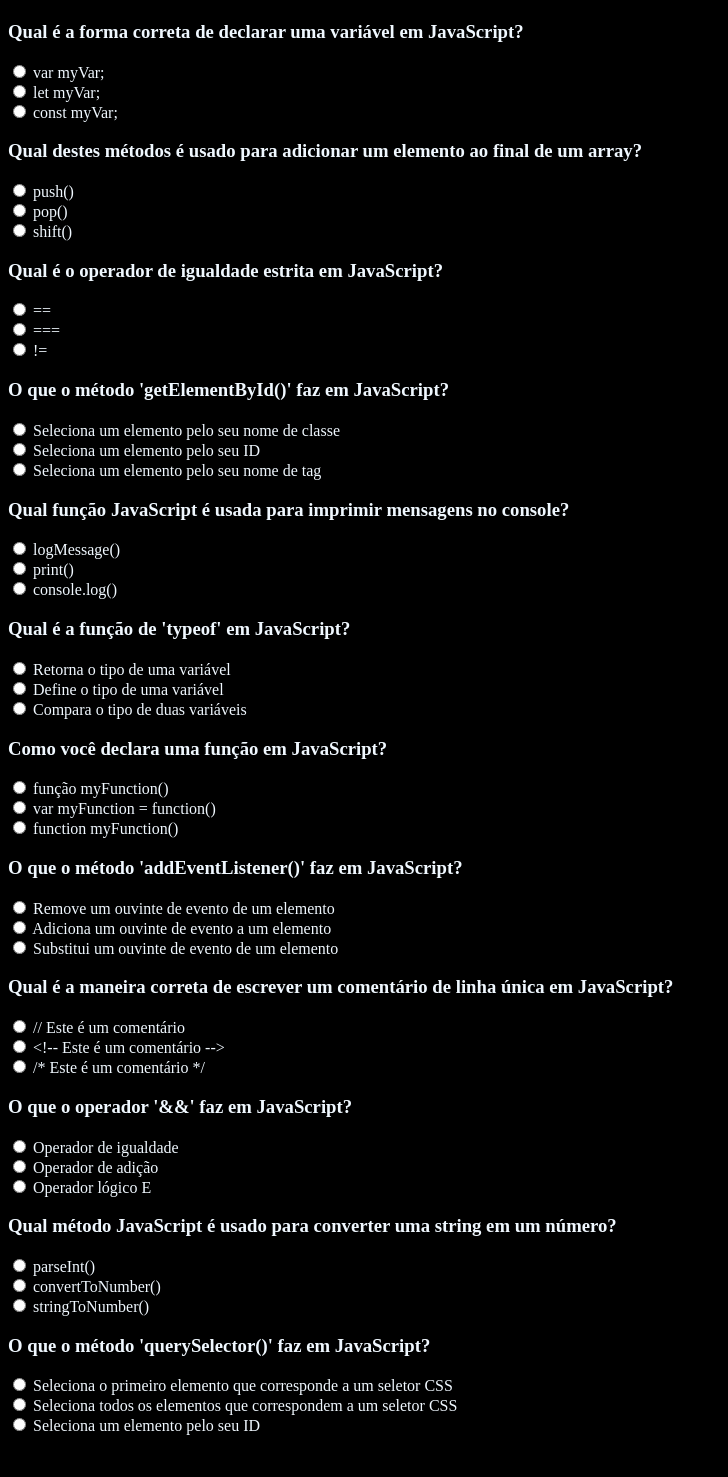
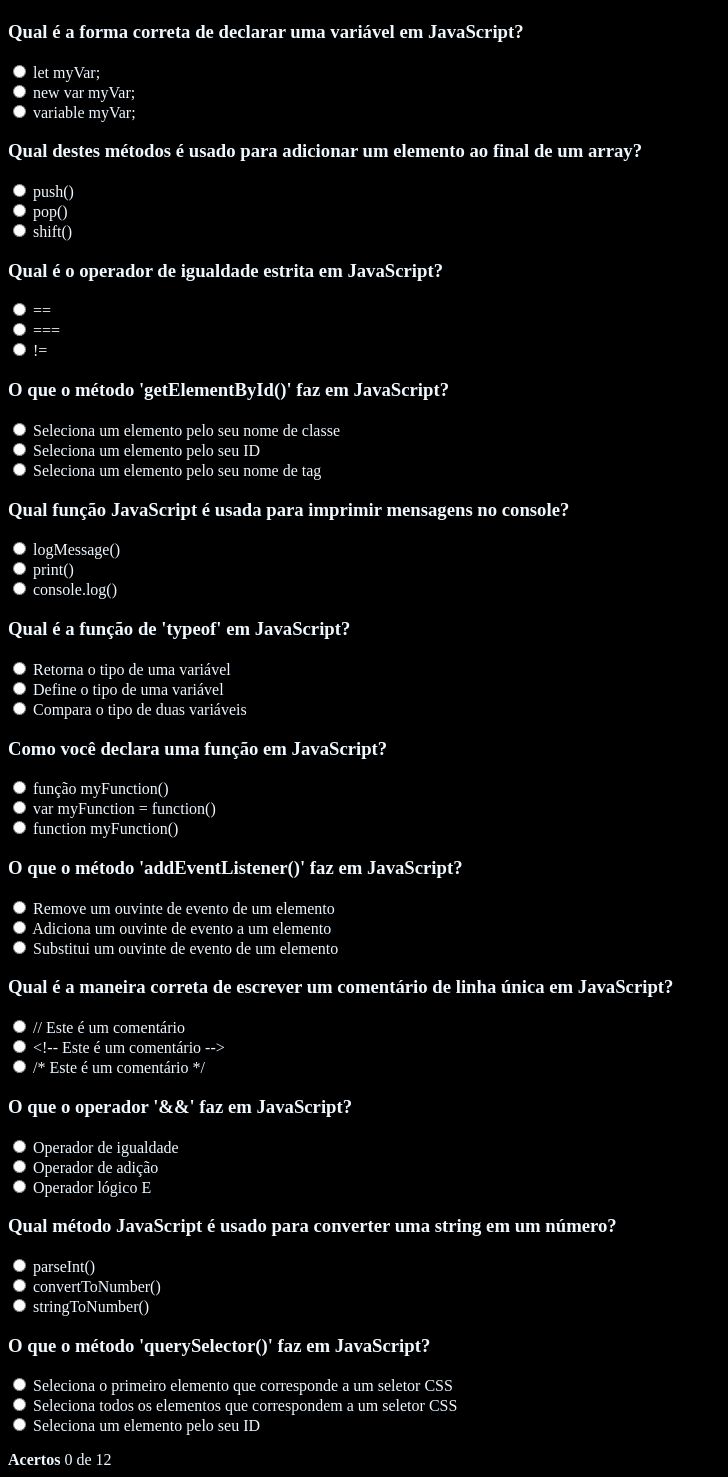
Before and after one commit to Adn90/Quiz, a plain HTML site: page index.html in a window 1280 px wide. Shown: the part 59-1536 px from the top of the page, without its empty margins (0-728 px from the left). Before the commit the page ends 1510 px from the top, so only its background shows below. Drawn offline with Linux system fonts and the light colour scheme.

Commit message:
mudança de atributos dinamicamente; atualização de acertos

```diff
--- a/index.html
+++ b/index.html
@@ -22,6 +22,11 @@
       </dl>
     </div>
   </template>
+
+  <div id="acertos">
+    <strong>Acertos</strong>
+    <span>0 de 12</span>
+  </div>
   <script src="index.js"></script>
 </body>
 </html>
--- a/index.js
+++ b/index.js
@@ -2,11 +2,11 @@ const perguntas = [
   {
     pergunta: "Qual é a forma correta de declarar uma variável em JavaScript?",
     respostas: [
-      "var myVar;",
       "let myVar;",
-      "const myVar;",
+      "new var myVar;",
+      "variable myVar;",
     ],
-    correta: 1
+    correta: 0
   },
   {
     pergunta: "Qual destes métodos é usado para adicionar um elemento ao final de um array?",
@@ -109,22 +109,40 @@ const perguntas = [
   },
 ];
 
+const respostasCorretas = new Set();
+const totalDePerguntas = perguntas.length;
+
 const quiz = document.querySelector('#quiz');
 const template = document.querySelector("template");
 for (const item of perguntas) {
   const quizItem = template.content.cloneNode(true); // copia o que tem dentro da tag
   quizItem.querySelector('h3').textContent = item.pergunta;
-
-  for (const resposta of item.respostas) {
-    // procura dentro do dl, o dt
-    const dt = quizItem.querySelector('dl dt').cloneNode(true);
-    dt.querySelector('span').textContent = resposta;
-
-    quizItem.querySelector('dl').appendChild(dt);
-  }
-
+  dtBuild(item, quizItem);
   // remove item fixo do html
   quizItem.querySelector('dl dt').remove();
 
   quiz.appendChild(quizItem);
 }
+
+function dtBuild(item, quizItem) {
+  for (const resposta of item.respostas) {
+    // procura dentro do dl, o dt
+    const dt = quizItem.querySelector('dl dt').cloneNode(true);
+    dt.querySelector('span').textContent = resposta;
+    dt.querySelector('input').setAttribute('name', `pergunta-${perguntas.indexOf(item)}`);
+    dt.querySelector('input').value = item.respostas.indexOf(resposta);
+    dt.querySelector('input').onchange = (event) => {
+      respostasCorretas.delete(item);
+      if (event.target.value == item.correta) {
+        respostasCorretas.add(item);
+      }
+      atualizarAcertos();
+    }
+    quizItem.querySelector('dl').appendChild(dt);
+  }
+}
+
+function atualizarAcertos() {
+  const mostrarTotal = document.querySelector("#acertos span");
+  mostrarTotal.textContent = `${respostasCorretas.size} de ${totalDePerguntas}`;
+}
```
